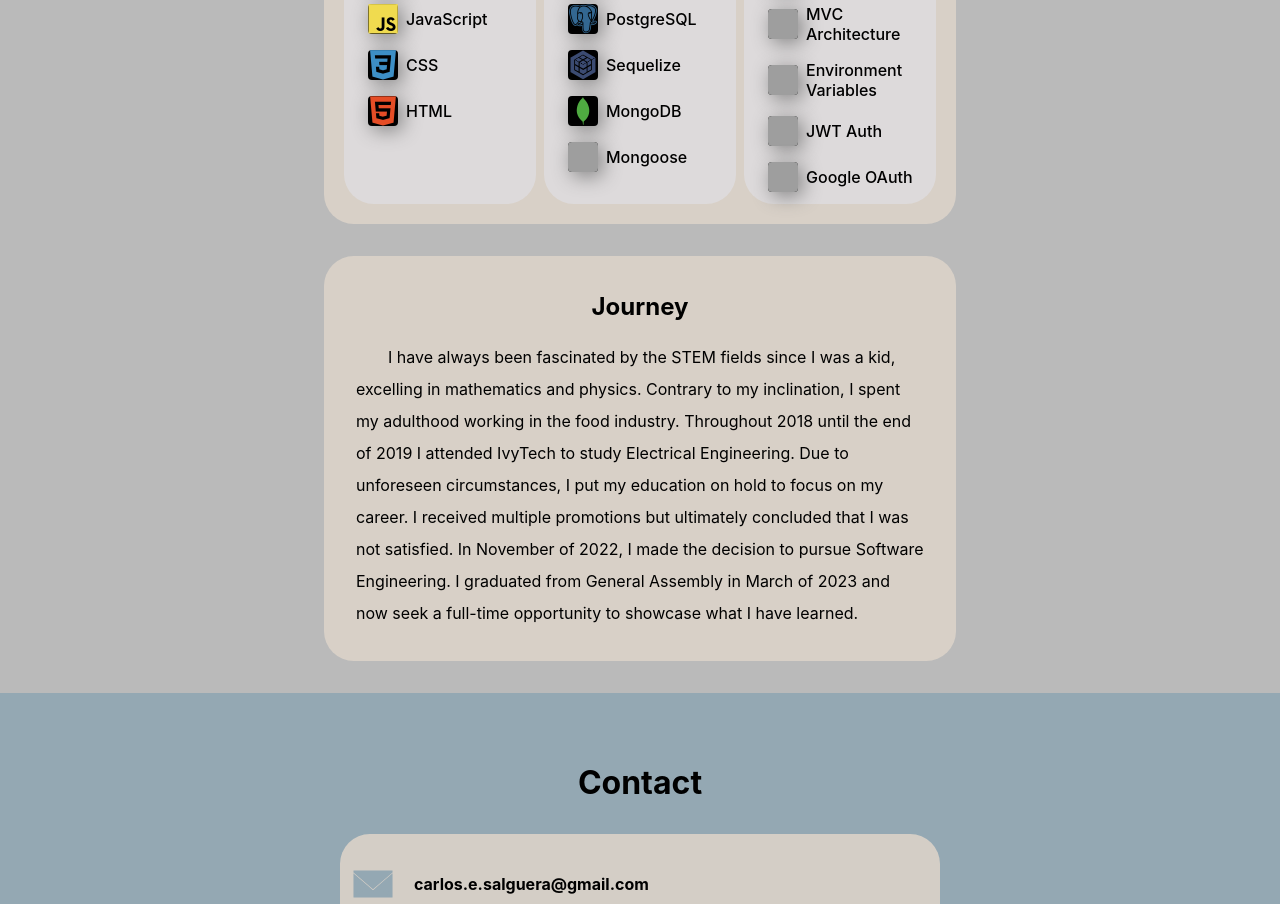
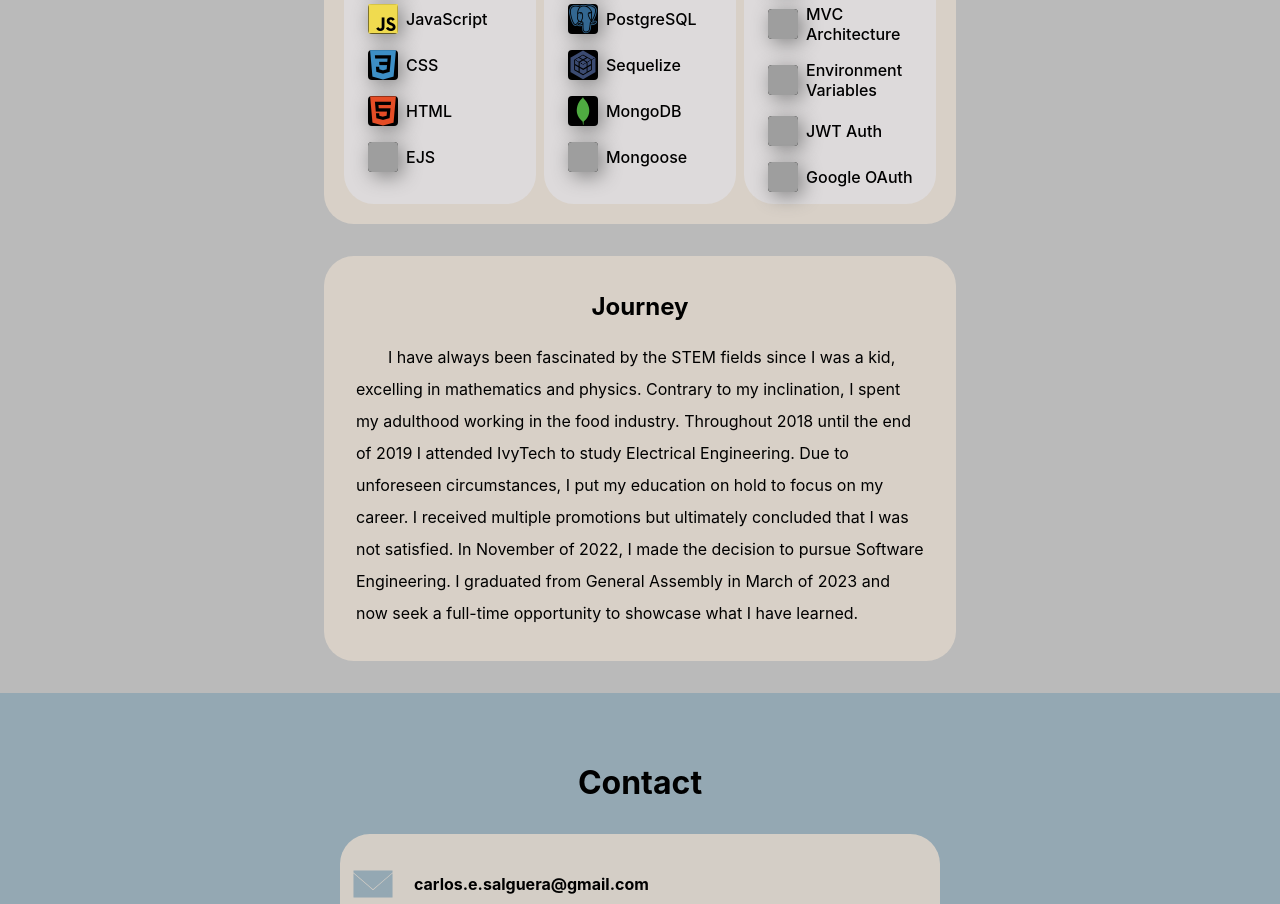
Before and after one commit to csalguera/portfolio-react, a React (Create React App) app: page / in a window 1280 px wide. Shown: the part 3580-4484 px from the top of the page. Built offline with nearby package versions, Linux system fonts and the light colour scheme; grey boxes are pictures that could not be loaded.

Commit message:
add new skill to data/skills.js

```diff
--- a/src/data/skills.js
+++ b/src/data/skills.js
@@ -25,6 +25,11 @@ export const skills = [
         name: 'HTML',
         img: 'devicon-html5-plain colored',
         docs: 'https://developer.mozilla.org/en-US/docs/Web/HTML',
+      },
+      {
+        name: 'EJS',
+        img: 'https://cdn.icon-icons.com/icons2/2107/PNG/512/file_type_ejs_icon_130626.png',
+        docs: 'https://ejs.co/',
       },
     ],
     backend: [
--- a/src/pages/About/About.jsx
+++ b/src/pages/About/About.jsx
@@ -28,7 +28,12 @@ function About({ aboutRef }) {
             {skills.map(layer => (
                 layer.frontend.map(skill => (
                   <div className={styles["skill-container"]} key={skill.name}>
+                    {skill.name === 'EJS'
+                    ?
+                    <img src={skill.img} alt="" />
+                    :
                     <i className={skill.img}></i>
+                    }
                     <Link to={skill.docs} target='_blank' className={styles['docs-link']}>
                       <p>{skill.name}</p>
                     </Link>
```
Also changed, not shown: src/App.jsx (renamed from src/App.js).
